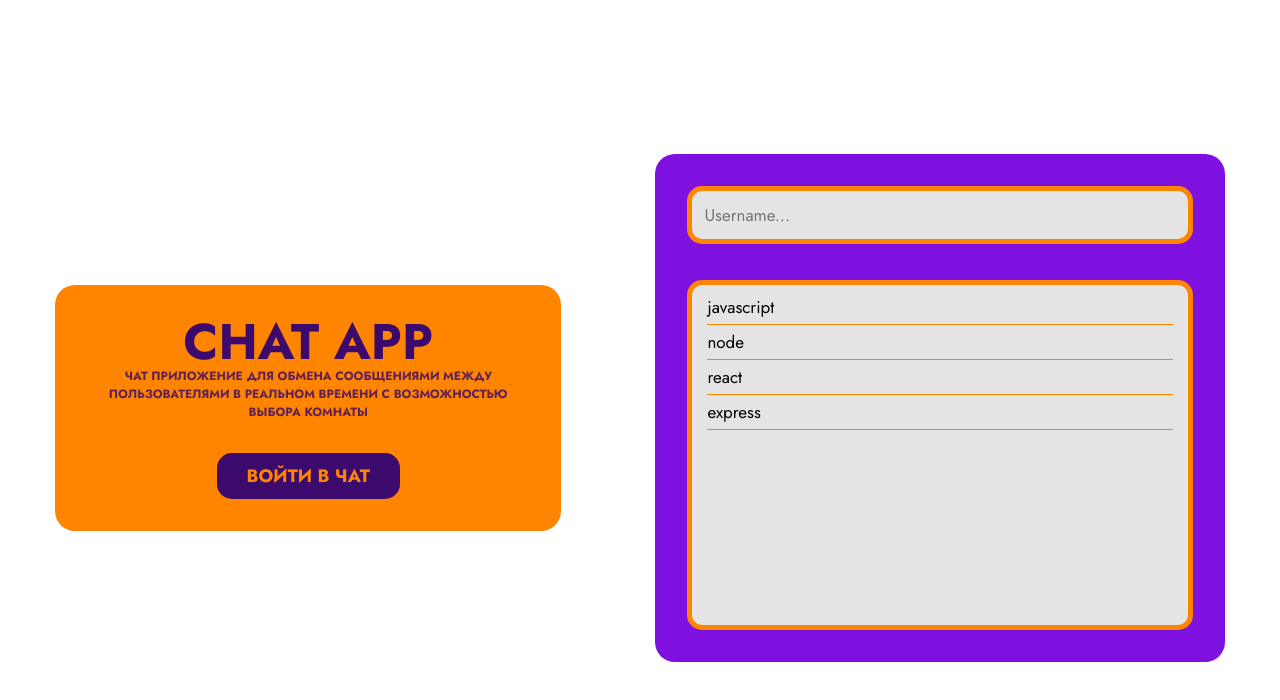
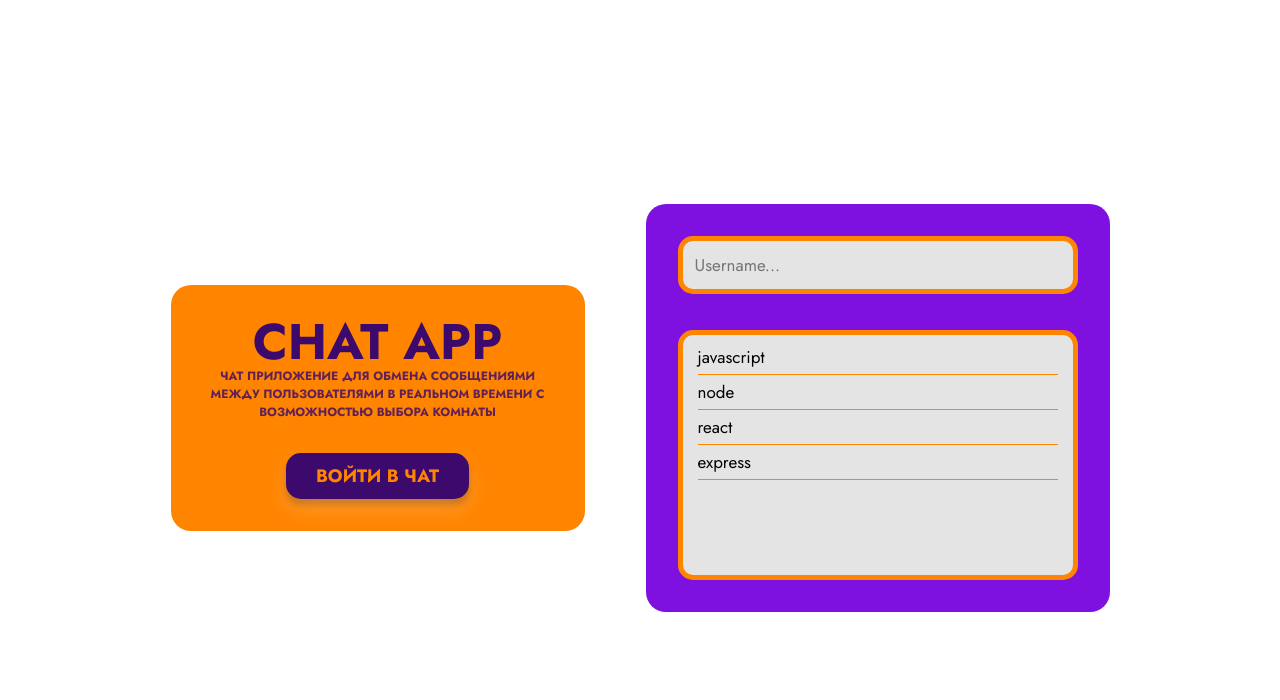
Before and after one commit to troyanskii-vladimir/realtime-chat-app, a React (Vite) app in the folder client/: page / in a window 1280 px wide. Shown: the top 700 px of the page. Built offline with nearby package versions, Linux system fonts and the light colour scheme; no server answers.

Commit message:
Правки в дизайн странциы main

```diff
--- a/client/src/pages/home-page/home-page.tsx
+++ b/client/src/pages/home-page/home-page.tsx
@@ -58,9 +58,6 @@
           })
         }
         </ul>
-
-
-
       </div>
 
     </div>
--- a/client/src/pages/home-page/home.module.css
+++ b/client/src/pages/home-page/home.module.css
@@ -6,6 +6,8 @@
   align-items: center;
   background: rgb(255, 255, 255);
   box-sizing: border-box;
+  max-width: 1000px;
+  margin: auto;
 }
 .textContainer {
   width: 35%;
@@ -53,6 +55,7 @@
   background-color: #3C096C;
   color:rgb(255, 133, 0);
   transition: all 0.2s;
+  box-shadow: rgba(255, 255, 255, 0.19) 0px 10px 20px, rgba(0, 0, 0, 0.23) 0px 6px 6px;
 }
 .btn:hover {
   background-color: #f7eeff;
@@ -82,7 +85,7 @@
 .chatList {
   border-radius: 15px;
   width: 100%;
-  height: 350px;
+  height: 250px;
   box-sizing: border-box;
   background-color: aliceblue;
   display: flex;
```
